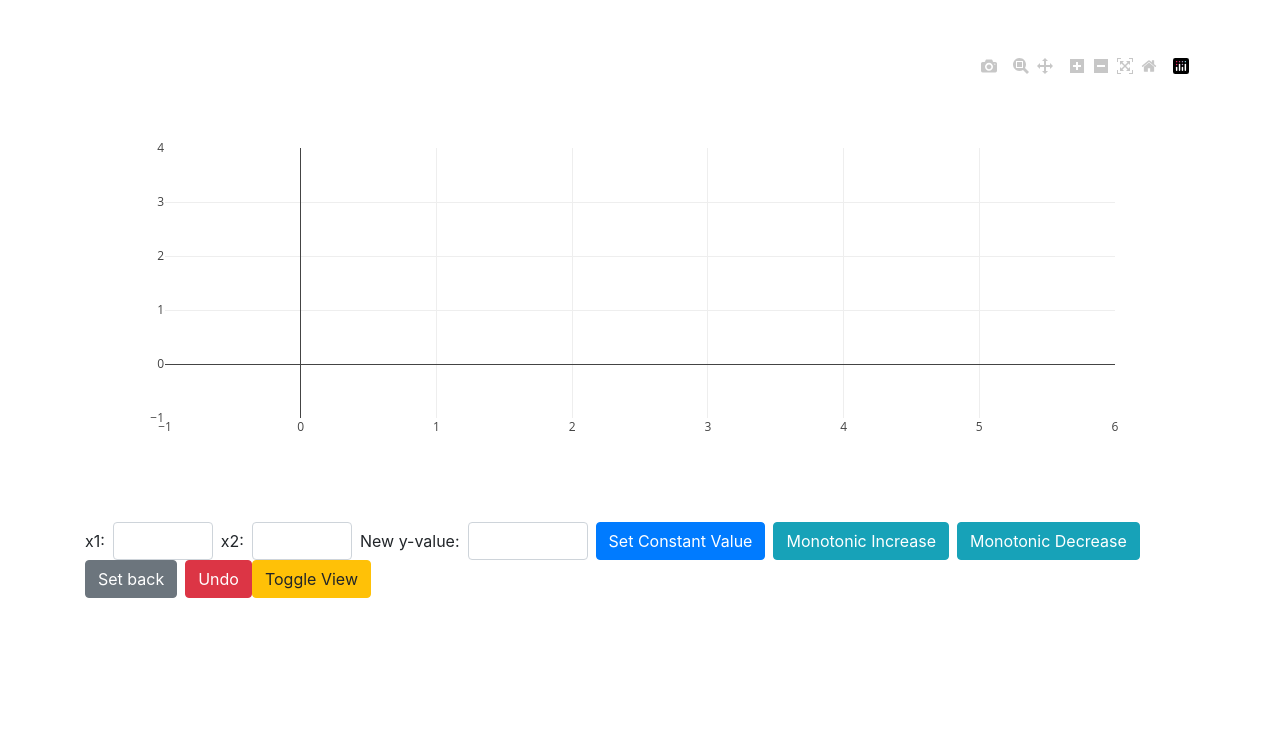
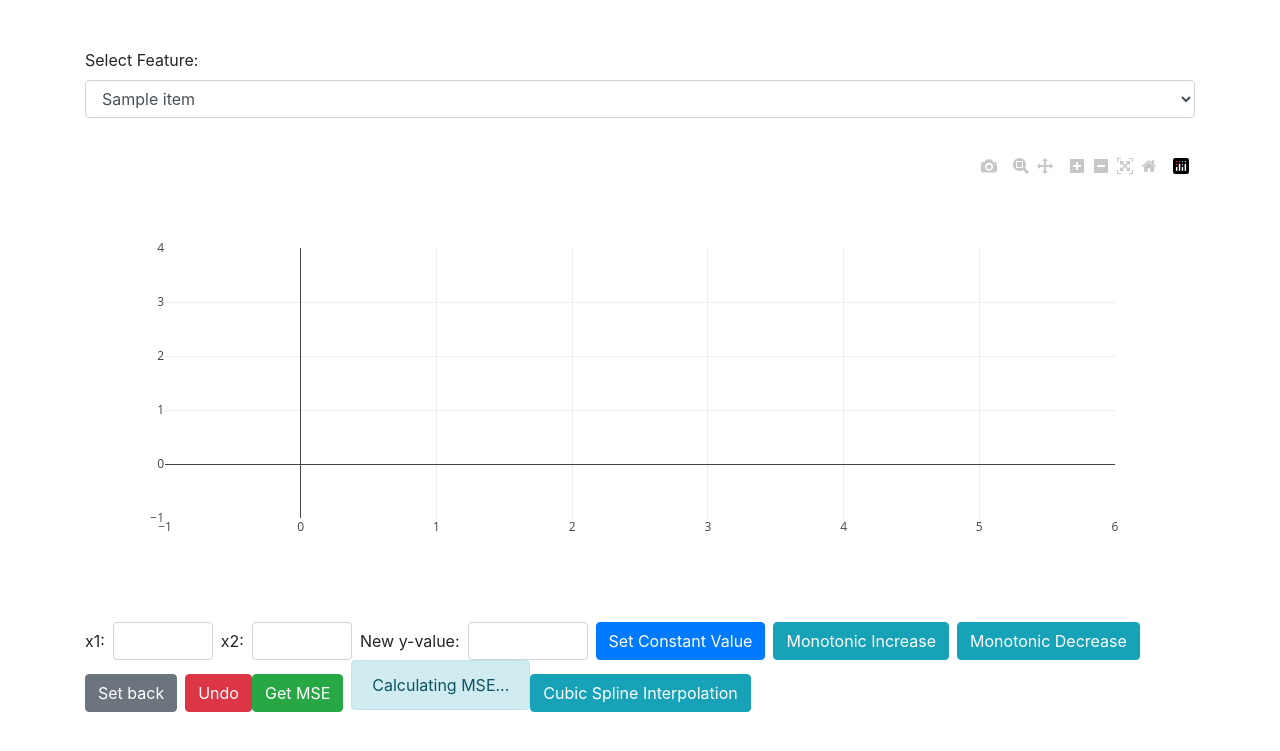
Before and after one commit to jfilleboeck/Masterthesis, a Flask app: template Dashboard/templates/index.html in a window 1280 px wide. Shown: the top 751 px of the page. Run offline with Flask 3, Linux system fonts and the light colour scheme; the template is opened without the code that fills it: most values are stand-ins (such as "Sample title", 1, 10 or a date in 2020); parts of the project's set-up code (start-up, migrations or seed data) failed here and were passed over; some libraries are stand-ins or nearby versions.

Commit message:
Added functionalitity to choose between different features

```diff
--- a/Dashboard/app.py
+++ b/Dashboard/app.py
@@ -1,62 +1,93 @@
 from flask import Flask, render_template, request, jsonify
 import pandas as pd
+import numpy as np
 from sklearn.datasets import load_diabetes
+from sklearn.model_selection import train_test_split
 from sklearn.preprocessing import StandardScaler
 from igann import IGANN
-import numpy as np
-import aif360
-from aif360.sklearn.datasets.utils import standardize_dataset
-#test = standardize_dataset()
-compas = aif360.sklearn.datasets.fetch_compas()
+from sklearn.metrics import mean_squared_error
+from scipy.interpolate import CubicSpline
 
 
 X, y = load_diabetes(return_X_y=True, as_frame=True)
 scaler = StandardScaler()
 X_names = X.columns
 
-X = scaler.fit_transform(X)
-X = pd.DataFrame(X, columns=X_names)
+# Setup
+app = Flask(__name__)
+scaler = StandardScaler()
+
+# Load data
+X, y = load_diabetes(return_X_y=True, as_frame=True)
+X_names = X.columns
+X_scaled = scaler.fit_transform(X)
+X = pd.DataFrame(X_scaled, columns=X_names)
 X['sex'] = X.sex.apply(lambda x: 'w' if x > 0 else 'm')
-
 y = (y - y.mean()) / y.std()
 
+# Split dataset and create model
+X_train, X_test, y_train, y_test = train_test_split(X, y, test_size=0.2, random_state=42)
 model = IGANN(task='regression')
-model.fit(X, y)
-#data_dict = model.get_shape_functions_as_dict()
-#print(data_dict[0]['x'].tolist())
-#model.plot_single(plot_by_list=['age', 'bmi', 'bp', 'sex', 's1', 's2'])
+model.fit(X_train, y_train)
+
+# Initial data load
+shape_functions_dict = model.get_shape_functions_as_dict()
+feature_history = {feature['name']: [feature['y']] for feature in shape_functions_dict}
+feature_current_state = {feature['name']: feature['y'] for feature in shape_functions_dict}
 
 
 
 
-app = Flask(__name__)
-data_dict = next(item for item in model.get_shape_functions_as_dict() if item['name'] == 's1')
-
-# Extract x and y data and convert to lists
-x_data = data_dict['x'].tolist()
-y_data = data_dict['y'].tolist()
-#x_data = data_dict[0]['x'].tolist()
-#y_data = data_dict[0]['y'].tolist()
-#x_data = list(range(10))
-#y_data = [1, 4, 2, 2.5, 2, 5, 4, 6, 5, 7]
-
-history = [y_data.copy()]
-
-
 @app.route('/')
 def index():
-    return render_template('index.html', x_data=x_data, y_data=y_data)
+    # Render with all features available to choose from
+    X_names_list = X_names.tolist()
+
+    name_first_num, x_values_first_num, y_values_first_num = next(
+        (feature['name'], feature['x'].astype(float).tolist(), feature['y'].astype(float).tolist())
+        for feature in shape_functions_dict if feature['datatype'] == 'numerical'
+    )
+
+    return render_template('index.html', feature_names=X_names_list, x_data=x_values_first_num, y_data=y_values_first_num,
+                           selected_feature=name_first_num)
+
+@app.route('/feature_data', methods=['POST'])
+def feature_data():
+    data = request.json
+    selected_feature = data['selected_feature']
+    feature_data = next((item for item in shape_functions_dict if item['name'] == selected_feature), None)
+    print(data)
+    if feature_data:
+        x_data = feature_data['x'].tolist()
+        print(x_data)
+        y_data = feature_current_state[selected_feature].tolist()
+        return jsonify({'x': x_data, 'y': y_data, 'selected_feature': selected_feature})
+    else:
+        return jsonify({'error': 'Feature not found'}), 404
 
 @app.route('/setConstantValue', methods=['POST'])
 def setConstantValue():
-    history.append(y_data.copy())
     data = request.json
-    x1, x2 = data['x1'], data['x2']
-    new_y = float(data['new_y'])
+    print(data)
+    selected_feature = data['selected_feature']
+    x1, x2, new_y = data['x1'], data['x2'], float(data['new_y'])
+    print(data)
+
+    y_data = feature_current_state[selected_feature]
+    x_data = next(item for item in shape_functions_dict if item['name'] == selected_feature)['x'].tolist()
+
+    history_entry = y_data.copy()
     for i, x in enumerate(x_data):
         if x1 <= x <= x2:
             y_data[i] = new_y
-    return jsonify({'y': y_data})
+
+    # Append the history entry after making changes
+    feature_history[selected_feature].append(history_entry)
+
+    # Save the modified state back to the feature_current_state dictionary
+    feature_current_state[selected_feature] = y_data
+
+    return jsonify({'y': y_data.tolist()})
 
 
 def find_nearest(array, value):
--- a/Dashboard/templates/index.html
+++ b/Dashboard/templates/index.html
@@ -11,9 +11,23 @@
         .control-panel {
             margin-top: 20px;
         }
+        #plot {
+            margin-top: 30px; /* Adjust the value as needed for spacing */
+        }
+        .control-panel {
+            margin-top: 30px; /* Keep or adjust existing spacing above control panel */
+        }
     </style>
 </head>
 <body class="container mt-5">
+    <label for="feature-select" class="mr-2">Select Feature:</label>
+    <!-- Hier noch einfügen, dass das erste numerische Feature angezeigt wird -->
+    <select id="feature-select" class="form-control mr-2">
+        <!-- Options will be dynamically populated -->
+        {% for item in feature_names %}
+        <option value="{{ item }}">{{ item }}</option>
+        {% endfor %}
+    </select>
     <div id="plot"></div>
 <div class="control-panel mt-4">
     <form class="form-inline">
@@ -32,32 +46,38 @@
         <button class="btn btn-secondary mr-2" onclick="resetGraph(); return false;">Set back</button>
         <button class="btn btn-danger" onclick="undoLastChange(); return false;">Undo</button>
 
-        <button class="btn btn-warning mr-2" onclick="toggleView(); return false;">Toggle View</button>
-
+        <button class="btn btn-success mr-2" onclick="predictAndGetMSE(); return false;">Get MSE</button>
+        <div id="mse-output" class="alert alert-info">Calculating MSE...</div>
+        <button class="btn btn-info mr-2" onclick="performCubicSplineInterpolation(); return false;">Cubic Spline Interpolation</button>
 
     </form>
 </div>
-<div id="d3plot" style="display:none;"></div>
 
     <script>
-        let isD3View = false;
-        let svgWidth = 960, svgHeight = 200; // Adjusted to 24cm x 5cm (assuming 40 pixels per cm)
-        const xData = {{ x_data|tojson }};
-        const yData = {{ y_data|tojson }};
-
+        // Variables for creating the plot
         const plotData = [{
-            x: xData,
-            y: yData,
+            x: {{ x_data|tojson }},
+            y: {{ y_data|tojson }},
             mode: 'lines',
             type: 'scatter'
         }];
 
         const layout = {
-            dragmode: 'select'
+            dragmode: 'select',
+            autosize: true,
+            responsive: true
         };
 
-        Plotly.newPlot('plot', plotData, layout);
+        let selectedFeature = document.getElementById('feature-select').value;
 
+        // Create the plot and store x1 and x2 values of bounding boxes
+        Plotly.newPlot('plot', plotData, layout).then(() => {
+            console.log("Plot created");
+            store_x_values();
+        });
+
+        function store_x_values() {
+            console.log("Calculating x values");
             document.getElementById('plot').on('plotly_selected', function(data) {
                 if (!data) return;
                 const x1 = data.range.x[0];
@@ -65,6 +85,48 @@
                 document.getElementById('x1-value').value = x1.toFixed(2);
                 document.getElementById('x2-value').value = x2.toFixed(2);
             });
+        };
+
+        document.addEventListener('DOMContentLoaded', function() {
+            const selectBox = document.getElementById('feature-select');
+            // Event listener for feature selection change
+            selectBox.addEventListener('change', function () {
+                let selectedFeature = selectBox.value;
+                fetchFeatureData(selectedFeature);
+            });
+            predictAndGetMSE();
+            fetchFeatureData(selectBox.value);
+        });
+
+        function fetchFeatureData(selected_feature) {
+            fetch('/feature_data', {
+                method: 'POST',
+                headers: {
+                    'Content-Type': 'application/json',
+                },
+                body: JSON.stringify({selected_feature: selected_feature}),
+            })
+                .then(response => response.json())
+                .then(data => {
+                    if (data.error) {
+                        console.error('Error:', data.error);
+                    } else {
+                        Plotly.newPlot('plot', [{
+                            x: data.x,
+                            y: data.y,
+                            type: 'scatter',
+                            mode: 'lines'
+                        }], layout);
+                        store_x_values();
+                    }
+                })
+                .catch(error => {
+                    console.error('Error:', error);
+                });
+        }
+
+
+
 
         function setConstantValue() {
             const x1 = parseFloat(document.getElementById('x1-value').value);
@@ -76,7 +138,7 @@
                 headers: {
                     'Content-Type': 'application/json'
                 },
-                body: JSON.stringify({x1: x1, x2: x2, new_y: newYValue})
+                body: JSON.stringify({x1: x1, x2: x2, new_y: newYValue, selected_feature: selectedFeature})
             })
             .then(response => response.json())
             .then(data => {
@@ -137,97 +199,7 @@
                 }
             });
         }
-        let d3Data = xData.map((d, i) => ({ x: d, y: yData[i] }));
 
-        function switchToD3() {
-            document.getElementById('plot').style.display = "none";
-            document.getElementById('d3plot').style.display = "block";
-
-            let svgWidth = 960, svgHeight = 200;  // Adjusted to match the original plot size
-            let margin = { top: 20, right: 20, bottom: 30, left: 50 };
-            let width = svgWidth - margin.left - margin.right;
-            let height = svgHeight - margin.top - margin.bottom;
-
-            d3.select("#d3plot").html("");  // Clear previous SVG if any
-
-            let svg = d3.select("#d3plot")
-                .append("svg")
-                .attr("width", svgWidth)
-                .attr("height", svgHeight)
-                .append("g")
-                .attr("transform", "translate(" + margin.left + "," + margin.top + ")");
-
-            let xScale = d3.scaleLinear().range([0, width]).domain([Math.min(...xData), Math.max(...xData)]);
-            let yScale = d3.scaleLinear().range([height, 0]).domain([Math.min(...yData), Math.max(...yData)]);
-
-            let line = d3.line()
-                .x(d => xScale(d.x))
-                .y(d => yScale(d.y));
-
-            svg.append("path")
-                .datum(d3Data)
-                .attr("class", "line")
-                .attr("d", line)
-                .attr("fill", "none")
-                .attr("stroke", "blue")
-                .attr("stroke-width", 2);
-
-            svg.selectAll(".dot")
-                .data(d3Data)
-                .enter().append("circle")
-                .attr("class", "dot")
-                .attr("cx", d => xScale(d.x))
-                .attr("cy", d => yScale(d.y))
-                .attr("r", 5)  // Set the circle size
-                .attr("opacity", 0)  // Make the circle transparent
-                .call(d3.drag()
-                    .on("start", dragstarted)
-                    .on("drag", dragged)
-                    .on("end", dragended));
-
-            // Add X Axis
-            svg.append("g")
-                .attr("transform", "translate(0," + height + ")")
-                .call(d3.axisBottom(xScale));
-
-            // Add Y Axis
-            svg.append("g")
-                .call(d3.axisLeft(yScale));
-
-            function dragstarted(event, d) {
-                d3.select(this).raise().attr("fill", "red");
-            }
-
-            function dragged(event, d) {
-                d.y = yScale.invert(event.y);
-                let index = d3Data.indexOf(d);
-                yData[index] = d.y;
-                d3.select(this).attr("cy", yScale(d.y));
-                svg.select(".line").attr("d", line);
-            }
-
-            function dragended(event, d) {
-                d3.select(this).attr("fill", "none");
-            }
-        }
-
-
-
-
-        function toggleView() {
-        if (isD3View) {
-            // Switch to Plotly view
-            d3Data = xData.map((d, i) => ({ x: d, y: yData[i] }));
-
-            document.getElementById('d3plot').style.display = "none";
-            document.getElementById('plot').style.display = "block";
-            isD3View = false;
-        } else {
-            // Switch to D3 view
-            switchToD3();
-            isD3View = true;
-        }
-    }
 
     </script>
 </body>
```
Also changed, not shown: Dashboard/adapter.py (added, +80 -0 lines), Dashboard/igannAdapter.py (deleted, +0 -19 lines), Dashboard/plot_residuals.py (added, +46 -0 lines). Lines whose indentation alone changed are shown as unchanged.
